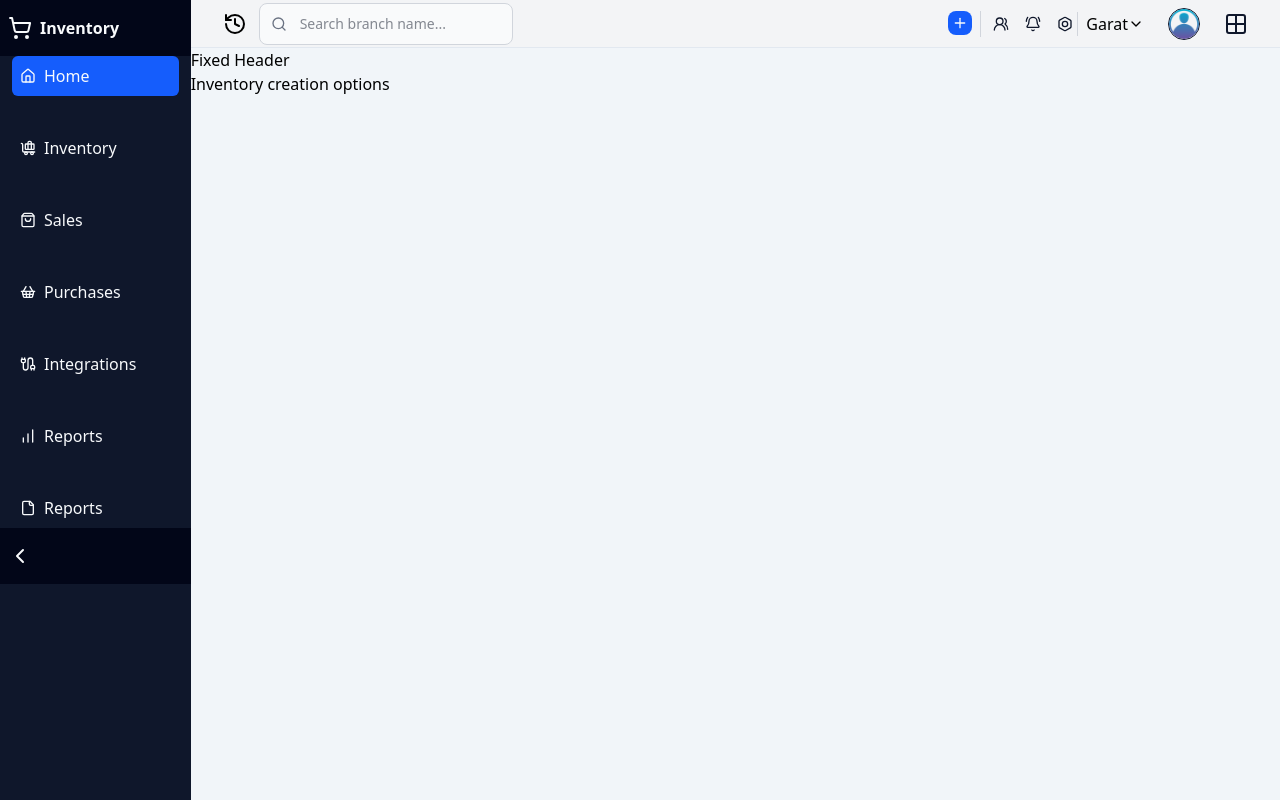
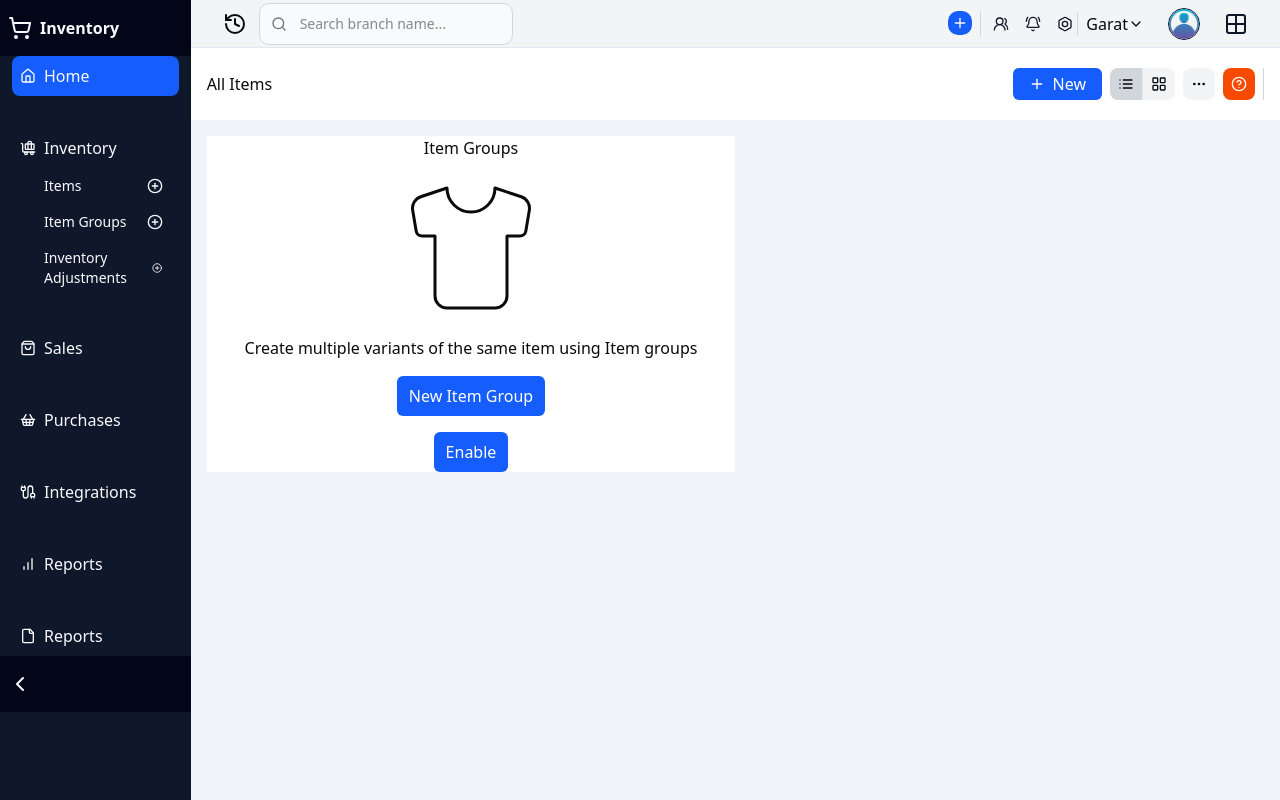
Before and after one commit to hasanhabib16011998/nextJS_inventory_management, a Next.js app in the folder inventory-software/: page /dashboard/inventory in a window 1280 px wide. Both pictures are taken after a click on the button "Inventory". Built offline with nearby package versions, Linux system fonts and the light colour scheme.

Commit message:
setup collapsible side menu

```diff
--- a/inventory-software/src/app/(back-office)/dashboard/inventory/page.jsx
+++ b/inventory-software/src/app/(back-office)/dashboard/inventory/page.jsx
@@ -1,11 +1,27 @@
 import FixedHeader from '@/app/components/dashboard/FixedHeader'
+import { Shirt } from 'lucide-react'
+import Link from 'next/link'
 import React from 'react'
 
 export default function Inventory() {
   return (
     <div>
         <FixedHeader/>
-        <h2>Inventory creation options</h2>
+        <div className='grid grid-col-1 lg:grid-cols-2 m-4'>
+          <div className='shadow-x1 bg-white flex flex-col items-center justify-center gap-4'>
+            <h2>Item Groups</h2>
+            <div className=''>
+              <Shirt strokeWidth=".5px" className='w-36 h-36'/>
+            </div>
+            <p className='line-clamp-1'>
+              Create multiple variants of the same item using Item groups
+            </p>
+            <Link href="#" className='py-2 rounded-sm bg-blue-600 inline-flex px-3 text-white items-center space-x-2'>
+            New Item Group
+            </Link>
+            <button className='py-2 rounded-sm bg-blue-600 inline-flex px-3 text-white inline-flex items-center space-x-2'>Enable</button>
+          </div>
+        </div>
     </div>
   )
 }
--- /dev/null
+++ b/inventory-software/src/app/components/dashboard/CollapsibleLink.jsx
@@ -0,0 +1,12 @@
+import { PlusCircle } from 'lucide-react'
+import Link from 'next/link'
+import React from 'react'
+
+export default function CollapsibleLink({href, title}) {
+  return (
+    <Link className='flex items-center justify-between pl-8 pr-4 hover:bg-slate-900 transition-all duration-300 py-2 rounded-md space-x-3' href={href}>
+      <span className='text-sm'>{title}</span>
+      <PlusCircle className='w-4 h-4'/>
+    </Link>
+  )
+}
--- a/inventory-software/src/app/components/dashboard/FixedHeader.jsx
+++ b/inventory-software/src/app/components/dashboard/FixedHeader.jsx
@@ -1,9 +1,30 @@
+import { HelpCircle, LayoutGrid, List, MoreHorizontal, Plus } from 'lucide-react'
+import Link from 'next/link'
 import React from 'react'
 
 export default function FixedHeader() {
   return (
-    <div>
-        <h2>Fixed Header</h2>
+    <div className='flex justify-between items-center py-5 bg-white px-4'>
+      <button className='item'>All Items</button>
+      <div className='flex gap-4'>
+        {/* New, List, LayoutGrid: horizontal */}
+        <div className='pr-2 border-r border-gray-300 flex items-center gap-x-2'>
+          <Link href="#" className='p-1 rounded-sm bg-blue-600 flex px-4 text-white items-center space-x-2'>
+            <Plus className='w-4 h-4' />
+            <span>New</span>
+          </Link>
+          <div className='flex rounded-md overflow-hidden'>
+          <button className='bg-gray-300 p-2 border-r border-grey-400'>
+            <List className='w-4 h-4'/>
+          </button>
+          <button className='bg-gray-100 p-2'>
+            <LayoutGrid className='w-4 h-4'/>
+          </button>
+        </div>
+        <button className='bg-gray-100 p-2 rounded-md'><MoreHorizontal className='w-4 h-4'/></button>
+        <button className='bg-orange-600 p-2 text-white rounded-md'><HelpCircle className='w-4 h-4'/></button>
+        </div>
+      </div>
     </div>
   )
 }
--- a/inventory-software/src/app/components/dashboard/Sidebar.jsx
+++ b/inventory-software/src/app/components/dashboard/Sidebar.jsx
@@ -1,51 +1,103 @@
 import { BaggageClaim, BarChart, Cable, ChevronLeft, File, HomeIcon, ShoppingBag, ShoppingBasket, ShoppingCartIcon, Warehouse } from 'lucide-react'
 import Link from 'next/link'
-import React from 'react'
+import React from 'react';
+import SidebarDropdownLink from './SidebarDropdownLink';
 
 export default function Sidebar() {
+    const inventoryLinks = [
+        {
+            title:"Items",
+            href:"/dashboard/inventory/"
+        },
+        {
+            title:"Item Groups",
+            href:"/dashboard/inventory/"
+        },
+        {
+            title:"Inventory Adjustments",
+            href:""
+        },
+
+    ]
+    const salesLinks = [
+        {
+            title:"Customers",
+            href:""
+        },
+        {
+            title:"Sales Orders",
+            href:""
+        },
+        {
+            title:"Packages",
+            href:""
+        },
+        {
+            title:"Shipments",
+            href:""
+        },
+        {
+            title:"Invoices",
+            href:""
+        },
+        {
+            title:"Sales Receipts",
+            href:""
+        },
+        {
+            title:"Payment Receipts",
+            href:""
+        },
+        {
+            title:"Sales Returns",
+            href:""
+        },
+        {
+            title:"Credit Notes",
+            href:""
+        },
+
+    ]
     return (
         <div className='w-56 min-h-screen bg-slate-900 text-slate-50 justify-between'>
             {/* Top Part */}
             <div className='flex flex-col'>
                 {/* Logo */}
                 <div className='bg-slate-950 flex space-x-2 items-center py-4 px-2'>
-            <ShoppingCartIcon/>
+                    <ShoppingCartIcon />
                     <span className='font-semibold'>Inventory</span>
 
                 </div>
                 {/* Links */}
                 <nav className='flex flex-col gap-8 px-3'>
                     <Link className='flex items-center space-x-2 bg-blue-600 text-slate-50 p-2 px-2 rounded-md' href=''>
-                    <HomeIcon className='w-4 h-4'/>
+                        <HomeIcon className='w-4 h-4' />
                         <span>Home</span>
                     </Link>
-                <button className='flex items-center space-x-2 p-2' href=''>
-                    <BaggageClaim className='w-4 h-4'/>
-                    <span>Inventory</span>
-                </button>
-                <button className='flex items-center space-x-2 p-2' href=''>
-                    <ShoppingBag className='w-4 h-4'/>
-                    <span>Sales</span>
-                </button>
-                <button className='flex items-center space-x-2 p-2' href=''>
-                    <ShoppingBasket className='w-4 h-4'/>
+
+                    <SidebarDropdownLink title="Inventory" links={inventoryLinks} icon={BaggageClaim}/>
+                    <SidebarDropdownLink title="Sales" links={salesLinks} icon={ShoppingBag}/>
+
+                    <button className='flex items-center space-x-2 p-2' href='#'>
+                        <ShoppingBasket className='w-4 h-4' />
                         <span>Purchases</span>
                     </button>
 
                     <Link className='flex items-center space-x-2 p-2' href='#'>
-                    <Cable className='w-4 h-4'/>
+                        <Cable className='w-4 h-4' />
                         <span>Integrations</span>
                     </Link>
 
                     <Link className='flex items-center space-x-2 p-2' href='#'>
-                    <BarChart className='w-4 h-4'/>
+                        <BarChart className='w-4 h-4' />
                         <span>Reports</span>
                     </Link>
 
                     <Link className='flex items-center space-x-2 p-2' href='#'>
-                    <File className='w-4 h-4'/>
+                        <File className='w-4 h-4' />
                         <span>Reports</span>
                     </Link>
+
                 </nav>
 
             </div>
@@ -53,7 +105,7 @@
             {/* Bottom Part */}
             <div className='flex flex-col justify-end'>
                 <div className='bg-slate-950 flex space-x-2 items-center py-4 px-2'>
-            <ChevronLeft/>
+                    <ChevronLeft />
                 </div>
 
             </div>
--- /dev/null
+++ b/inventory-software/src/app/components/dashboard/SidebarDropdownLink.jsx
@@ -0,0 +1,30 @@
+import React from 'react';
+
+import {
+    Collapsible,
+    CollapsibleContent,
+    CollapsibleTrigger,
+} from "@/components/ui/collapsible"
+import CollapsibleLink from './CollapsibleLink';
+
+export default function SidebarDropdownLink({title,links,icon}) {
+    const Icon = icon;
+  return (
+    <Collapsible>
+        <CollapsibleTrigger className='flex items-center space-x-2 p-2'>
+            <Icon className='w-4 h-4' />
+            <span>{title}</span>
+        </CollapsibleTrigger>
+        <CollapsibleContent>
+        {
+            links.map((item,i)=>{
+                return(
+                    <CollapsibleLink key={i} href={item.href} title={item.title}/>
+                )
+            })
+        }
+
+        </CollapsibleContent>
+    </Collapsible>
+  )
+}
--- a/inventory-software/src/app/styles/main.css
+++ b/inventory-software/src/app/styles/main.css
@@ -1,6 +1,120 @@
 @import "tailwindcss";
+@import "tw-animate-css";
+
+@custom-variant dark (&:is(.dark *));
+
+@theme inline {
+  --radius-sm: calc(var(--radius) - 4px);
+  --radius-md: calc(var(--radius) - 2px);
+  --radius-lg: var(--radius);
+  --radius-xl: calc(var(--radius) + 4px);
+  --color-background: var(--background);
+  --color-foreground: var(--foreground);
+  --color-card: var(--card);
+  --color-card-foreground: var(--card-foreground);
+  --color-popover: var(--popover);
+  --color-popover-foreground: var(--popover-foreground);
+  --color-primary: var(--primary);
+  --color-primary-foreground: var(--primary-foreground);
+  --color-secondary: var(--secondary);
+  --color-secondary-foreground: var(--secondary-foreground);
+  --color-muted: var(--muted);
+  --color-muted-foreground: var(--muted-foreground);
+  --color-accent: var(--accent);
+  --color-accent-foreground: var(--accent-foreground);
+  --color-destructive: var(--destructive);
+  --color-border: var(--border);
+  --color-input: var(--input);
+  --color-ring: var(--ring);
+  --color-chart-1: var(--chart-1);
+  --color-chart-2: var(--chart-2);
+  --color-chart-3: var(--chart-3);
+  --color-chart-4: var(--chart-4);
+  --color-chart-5: var(--chart-5);
+  --color-sidebar: var(--sidebar);
+  --color-sidebar-foreground: var(--sidebar-foreground);
+  --color-sidebar-primary: var(--sidebar-primary);
+  --color-sidebar-primary-foreground: var(--sidebar-primary-foreground);
+  --color-sidebar-accent: var(--sidebar-accent);
+  --color-sidebar-accent-foreground: var(--sidebar-accent-foreground);
+  --color-sidebar-border: var(--sidebar-border);
+  --color-sidebar-ring: var(--sidebar-ring);
+}
 
 :root {
-  --background: #eeeeee;
-  --foreground: #171717;
+  --radius: 0.625rem;
+  --background: oklch(1 0 0);
+  --foreground: oklch(0.145 0 0);
+  --card: oklch(1 0 0);
+  --card-foreground: oklch(0.145 0 0);
+  --popover: oklch(1 0 0);
+  --popover-foreground: oklch(0.145 0 0);
+  --primary: oklch(0.205 0 0);
+  --primary-foreground: oklch(0.985 0 0);
+  --secondary: oklch(0.97 0 0);
+  --secondary-foreground: oklch(0.205 0 0);
+  --muted: oklch(0.97 0 0);
+  --muted-foreground: oklch(0.556 0 0);
+  --accent: oklch(0.97 0 0);
+  --accent-foreground: oklch(0.205 0 0);
+  --destructive: oklch(0.577 0.245 27.325);
+  --border: oklch(0.922 0 0);
+  --input: oklch(0.922 0 0);
+  --ring: oklch(0.708 0 0);
+  --chart-1: oklch(0.646 0.222 41.116);
+  --chart-2: oklch(0.6 0.118 184.704);
+  --chart-3: oklch(0.398 0.07 227.392);
+  --chart-4: oklch(0.828 0.189 84.429);
+  --chart-5: oklch(0.769 0.188 70.08);
+  --sidebar: oklch(0.985 0 0);
+  --sidebar-foreground: oklch(0.145 0 0);
+  --sidebar-primary: oklch(0.205 0 0);
+  --sidebar-primary-foreground: oklch(0.985 0 0);
+  --sidebar-accent: oklch(0.97 0 0);
+  --sidebar-accent-foreground: oklch(0.205 0 0);
+  --sidebar-border: oklch(0.922 0 0);
+  --sidebar-ring: oklch(0.708 0 0);
 }
+
+.dark {
+  --background: oklch(0.145 0 0);
+  --foreground: oklch(0.985 0 0);
+  --card: oklch(0.205 0 0);
+  --card-foreground: oklch(0.985 0 0);
+  --popover: oklch(0.205 0 0);
+  --popover-foreground: oklch(0.985 0 0);
+  --primary: oklch(0.922 0 0);
+  --primary-foreground: oklch(0.205 0 0);
+  --secondary: oklch(0.269 0 0);
+  --secondary-foreground: oklch(0.985 0 0);
+  --muted: oklch(0.269 0 0);
+  --muted-foreground: oklch(0.708 0 0);
+  --accent: oklch(0.269 0 0);
+  --accent-foreground: oklch(0.985 0 0);
+  --destructive: oklch(0.704 0.191 22.216);
+  --border: oklch(1 0 0 / 10%);
+  --input: oklch(1 0 0 / 15%);
+  --ring: oklch(0.556 0 0);
+  --chart-1: oklch(0.488 0.243 264.376);
+  --chart-2: oklch(0.696 0.17 162.48);
+  --chart-3: oklch(0.769 0.188 70.08);
+  --chart-4: oklch(0.627 0.265 303.9);
+  --chart-5: oklch(0.645 0.246 16.439);
+  --sidebar: oklch(0.205 0 0);
+  --sidebar-foreground: oklch(0.985 0 0);
+  --sidebar-primary: oklch(0.488 0.243 264.376);
+  --sidebar-primary-foreground: oklch(0.985 0 0);
+  --sidebar-accent: oklch(0.269 0 0);
+  --sidebar-accent-foreground: oklch(0.985 0 0);
+  --sidebar-border: oklch(1 0 0 / 10%);
+  --sidebar-ring: oklch(0.556 0 0);
+}
+
+@layer base {
+  * {
+    @apply border-border outline-ring/50;
+  }
+  body {
+    @apply bg-background text-foreground;
+  }
+}
--- /dev/null
+++ b/inventory-software/src/components/ui/collapsible.jsx
@@ -0,0 +1,23 @@
+"use client"
+
+import * as CollapsiblePrimitive from "@radix-ui/react-collapsible"
+
+function Collapsible({
+  ...props
+}) {
+  return <CollapsiblePrimitive.Root data-slot="collapsible" {...props} />;
+}
+
+function CollapsibleTrigger({
+  ...props
+}) {
+  return (<CollapsiblePrimitive.CollapsibleTrigger data-slot="collapsible-trigger" {...props} />);
+}
+
+function CollapsibleContent({
+  ...props
+}) {
+  return (<CollapsiblePrimitive.CollapsibleContent data-slot="collapsible-content" {...props} />);
+}
+
+export { Collapsible, CollapsibleTrigger, CollapsibleContent }
--- /dev/null
+++ b/inventory-software/src/lib/utils.js
@@ -0,0 +1,6 @@
+import { clsx } from "clsx";
+import { twMerge } from "tailwind-merge"
+
+export function cn(...inputs) {
+  return twMerge(clsx(inputs));
+}
```
Also changed, not shown: inventory-software/package.json (+8 -2 lines), inventory-software/components.json (added), 2 other files (tests, documents, lock files or other folders). Lines whose indentation alone changed are shown as unchanged.
